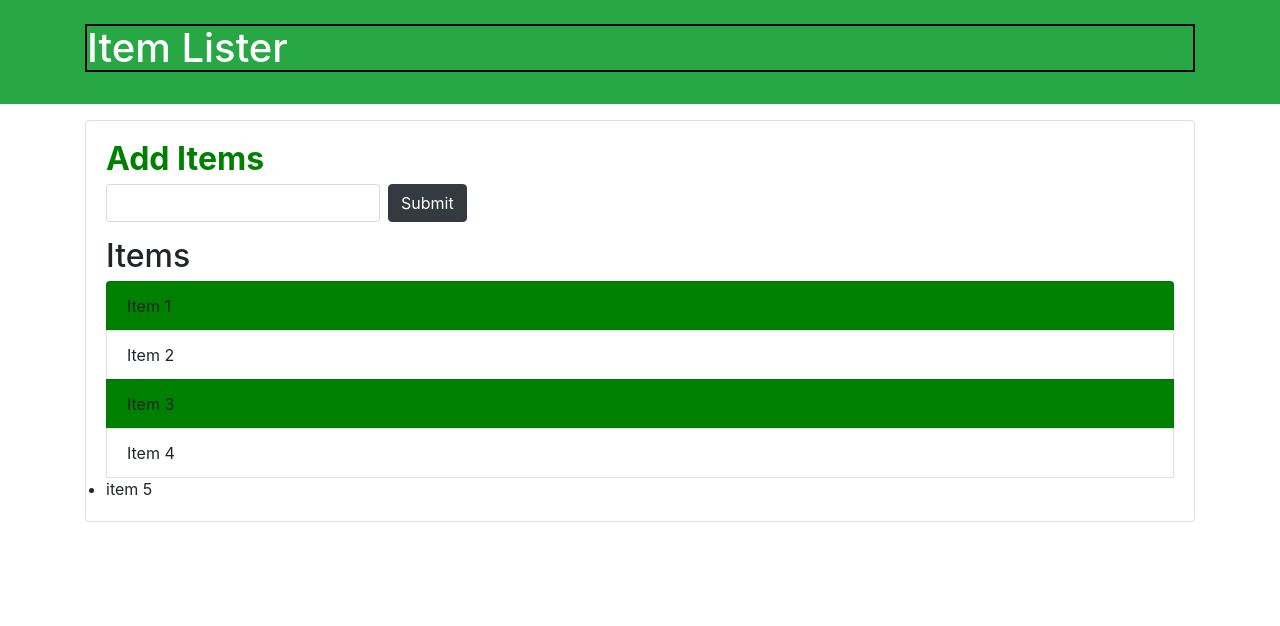
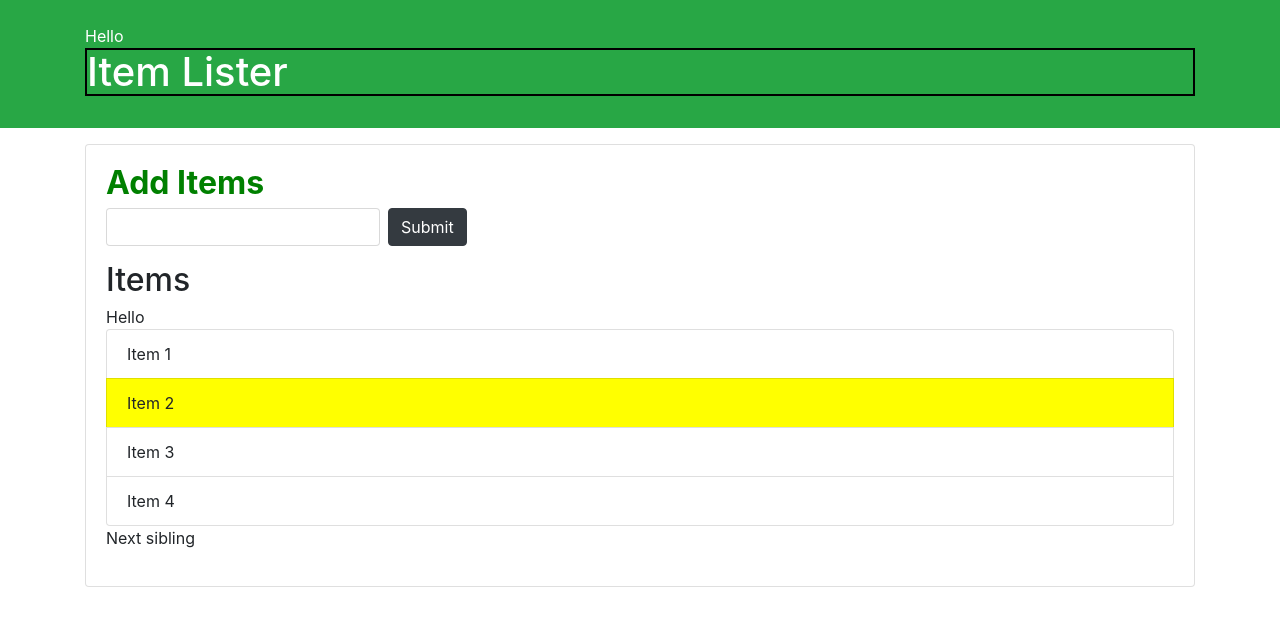
Before and after one commit to srikanth-vanam/gitTutorial, a plain HTML site: page index.html in a window 1280 px wide. Drawn offline with nearby package versions, Linux system fonts and the light colour scheme.

Commit message:
7th question

```diff
--- a/first.js
+++ b/first.js
@@ -35,7 +35,41 @@ for(let i=0;i<newLi.length;i++){
 // console.log("TEXT color is green")
 // Li[2].style.display='none'
 
-let liTag=document.querySelectorAll('.list-group-item:nth-child(odd)')
-liTag.forEach(element => {
-    element.style.backgroundColor='green'
-});
+// let liTag=document.querySelectorAll('.list-group-item:nth-child(odd)')
+// liTag.forEach(element => {
+//     element.style.backgroundColor='green'
+// });
+
+// parentNode and Element
+let Item=document.querySelector('#items');
+console.log(Item.parentNode);
+console.log(Item.parentElement);
+//childNodes
+console.log(Item.childNodes);
+console.log(Item.children);
+Item.children[1].style.backgroundColor='yellow'
+//firstChild , firstElementChild & lastChild / ElememtChild
+console.log(Item.firstChild)
+console.log(Item.firstElementChild)
+console.log(Item.lastChild)
+console.log(Item.lastElementChild)
+//sibblings
+console.log(Item.nextSibling);
+console.log(Item.nextElementSibling);
+console.log(Item.previousSibling);
+console.log(Item.previousElementSibling);
+// Creatng Element
+//Adding Hello in header
+let newDiv=document.createElement('div');
+console.log(newDiv);
+let container=document.querySelector('header .container');
+let h1=document.querySelector('header h1');
+let newText=document.createTextNode('Hello');
+newDiv.appendChild(newText);
+console.log(newDiv);
+container.insertBefore(newDiv,h1);
+// Adding hello in List-Items
+let ulItems=document.querySelector('#items');
+let li1=document.querySelector('.list-group-item');
+let hello=document.createTextNode('Hello');
+ulItems.insertBefore(hello,li1);
--- a/index.html
+++ b/index.html
@@ -26,8 +26,8 @@
         <li class="list-group-item">Item 2</li>
         <li class="list-group-item">Item 3</li>
         <li class="list-group-item">Item 4</li>
-        <li>item 5</li>
       </ul>
+      <p class="sibling">Next sibling</p>
     </div>
   </div>
   <script src="first.js"></script>
```
